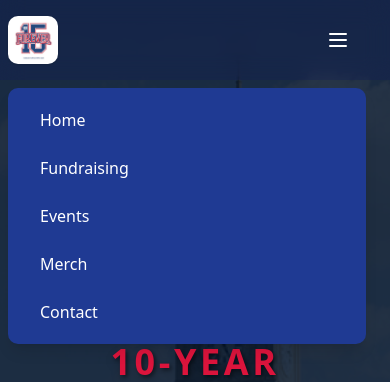
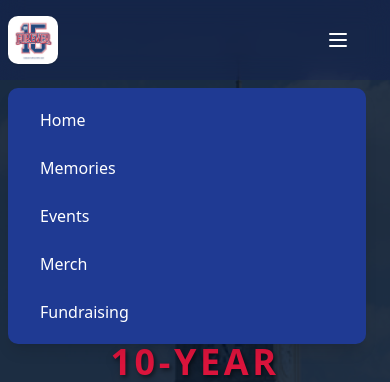
Before and after one commit to syscilythedeveloper/hu15forever, a Next.js app: page / in a window 390 px wide. Both pictures are taken after a click on the button "Open menu". Shown: the top 382 px of the page. Built offline with nearby package versions, Linux system fonts and the light colour scheme.

Commit message:
fixing hamburger menu

```diff
--- a/src/components/Navbar.tsx
+++ b/src/components/Navbar.tsx
@@ -91,11 +91,11 @@ export default function Navbar() {
               Home
             </a>
             <a
-              href="#fundraising"
+              href="#memories"
               className="navbar-link"
               onClick={handleLinkClick}
             >
-              Fundraising
+              Memories
             </a>
             <a
               href="#events"
@@ -112,11 +112,11 @@ export default function Navbar() {
               Merch
             </a>
             <a
-              href="#contact"
+              href="#fundraising"
               className="navbar-link"
               onClick={handleLinkClick}
             >
-              Contact
+              Fundraising
             </a>
           </div>
         )}
```
